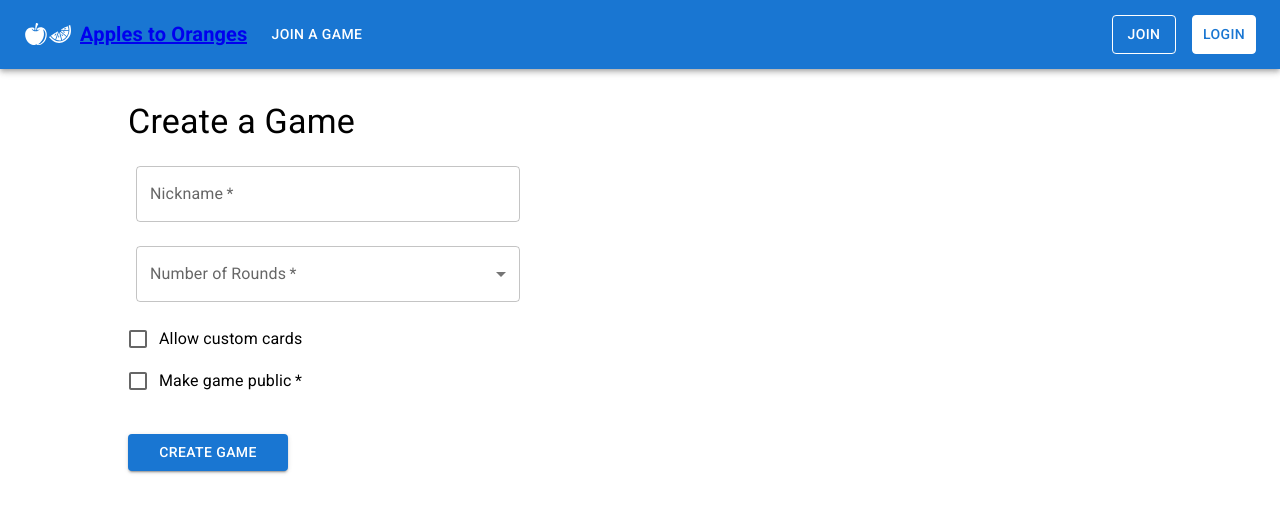
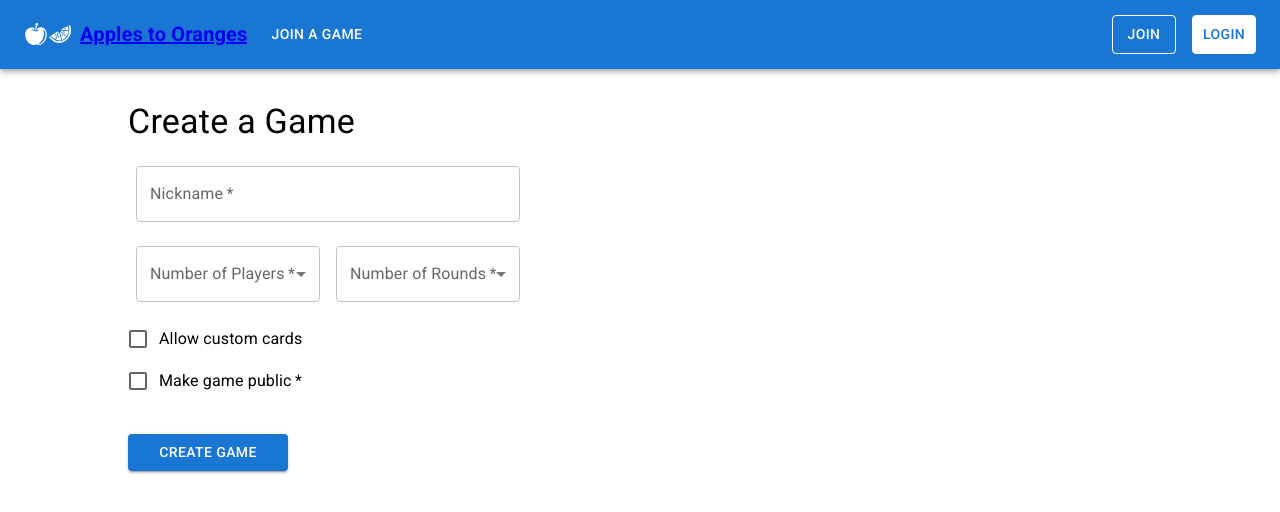
Before and after one commit to ph-castle/apples2oranges, a React (Create React App) app: page /creategame in a window 1280 px wide. Shown: the top 512 px of the page. Built offline with nearby package versions, Linux system fonts and the light colour scheme; what boardgame.io would draw is missing.

Commit message:
connected game room to its unique room

```diff
--- a/src/App.js
+++ b/src/App.js
@@ -1,8 +1,4 @@
 import { React, useState, useEffect } from "react";
-import { Client } from 'boardgame.io/react';
-import { SocketIO, Local } from 'boardgame.io/multiplayer';
-import { Apples } from './game/Apples';
-import { ApplesBoard } from './game/ApplesBoard';
 import { Routes, Route } from 'react-router-dom';
 import { Container } from "@mui/material";
 import Header from "./features/Header";
@@ -10,23 +6,11 @@ import Dashboard from "./features/Dashboard";
 import { CreateGame } from "./features/CreateGame";
 import Lobby from "./features/Lobby";
 import { WaitingRoom } from "./features/WaitingRoom";
+import { Apples2Oranges } from './features/gameRoom'
 import { StyledEngineProvider } from "@mui/material/styles";
-// import { lobbyClient } from "./features/utils/lobbyClient";
 import { useSelector } from "react-redux";
-import { ApplesClient } from './features/utils/ApplesClient';
 
 function App() {
-
-
-  // useEffect(() => {
-  //   getMatchID()
-  //   .then(matchID => {
-  //     console.log(matchID)
-  //     setMatchID(matchID)
-  //   })
-  //   .catch(err => console.log("error getting matchID", err))
-  // }, [])
-
 
   return (
     <StyledEngineProvider injectFirst>
@@ -40,12 +24,7 @@ function App() {
             <Route path="/creategame" element={<CreateGame />} />
             <Route path="/joingame" element={<Lobby />} />
             <Route path="/waitingroom/:matchID" element={<WaitingRoom />} />
-            <Route path="/game/apples/:matchID" element={  <ApplesClient
-                                                              matchID={localStorage.getItem("matchID")}
-                                                              numPlayers={localStorage.getItem("players")}
-                                                              playerID={localStorage.getItem("id")}
-                                                              credentials={localStorage.getItem("credentials")}
-                                                              />} />
+            <Route path="/game/apples/:matchID" element={<Apples2Oranges />}/>
           </Routes>
         </Container>
       </div>
--- a/src/features/CreateGame.js
+++ b/src/features/CreateGame.js
@@ -12,15 +12,12 @@ import {
   TextField,
   Button } from '@mui/material';
 import { lobbyClient } from "./utils/lobbyClient";
-import { useDispatch, useSelector } from "react-redux";
-import { setMatchID, setPlayerID, setPlayerCredentials } from "../app/mainSlice";
 import { useNavigate } from "react-router-dom";
 
 export const CreateGame = () => {
-  const dispatch = useDispatch();
   let navigate = useNavigate();
 
-  const [options, setOptions] = useState({numPlayers: '', unlisted: false});
+  const [options, setOptions] = useState({numPlayers: '', setupData: {}, unlisted: false});
   const [customCards, setCustomCards] = useState();
   const [name, setName] = useState();
 
@@ -33,14 +30,17 @@ export const CreateGame = () => {
     } else if (name === 'nickname') {
       console.log(name, value);
       setName(value);
+    } else if (name === 'rounds') {
+      setOptions({...options, setupData: {rounds: value}});
     } else if (name === 'unlisted') {
       setOptions({...options, [name]: checked});
-      console.log(options);
     } else {
       setOptions({...options, [name]: value});
+      localStorage.setItem('players', value);
     }
 
   }
+  console.log(options);
 
   const clickHandler = () => {
     let matchTemp;
@@ -50,7 +50,6 @@ export const CreateGame = () => {
       .then((match) => {
         console.log("matchID from CreatGame", match);
         matchTemp = match.matchID;
-        dispatch(setMatchID(match.matchID));
         lobbyClient
           .joinMatch("Apples2Oranges", match.matchID, {
             playerName: name,
@@ -72,8 +71,6 @@ export const CreateGame = () => {
       .catch((err) => {
         console.log("catch all error in CreateGamee clickHandler", err);
       });
-    // let match = useSelector((state) => state.matchID)
-
   };
 
 
@@ -99,12 +96,42 @@ export const CreateGame = () => {
           onChange={handleChange}
           sx={{ m: 1, minWidth: '2rem', mb: '1rem' }}
         />
-      <FormControl required sx={{ m: 1, minWidth: '2rem', mb: '1rem' }}>
+      <Box
+        sx={{display: 'flex', justifyContent:'space-between', flexDirection:'row'}}>
+      <FormControl required sx={{ m: 1, minWidth: '2rem', mb: '1rem', width: '50%' }}>
+        <InputLabel id="demo-simple-select-required-label">Number of Players</InputLabel>
+        <Select
+          labelId="demo-simple-select-required-label"
+          id="demo-simple-select-required"
+          name="numPlayers"
+          value={options.numPlayers}
+          label="Number of Players"
+          onChange={handleChange}
+          required
+        >
+          <MenuItem value="">
+            <em>None</em>
+          </MenuItem>
+          <MenuItem value={3}>Three</MenuItem>
+          <MenuItem value={4}>Four</MenuItem>
+          <MenuItem value={5}>Five</MenuItem>
+          <MenuItem value={6}>Six</MenuItem>
+          <MenuItem value={7}>Seven</MenuItem>
+          <MenuItem value={8}>Eight</MenuItem>
+          <MenuItem value={9}>Nine</MenuItem>
+          <MenuItem value={10}>Ten</MenuItem>
+          <MenuItem value={11}>Eleven</MenuItem>
+          <MenuItem value={12}>Twelve</MenuItem>
+        </Select>
+
+      </FormControl>
+      <FormControl required sx={{ m: 1, minWidth: '2rem', mb: '1rem', width: '50%' }}>
         <InputLabel id="demo-simple-select-required-label">Number of Rounds</InputLabel>
         <Select
           labelId="demo-simple-select-required-label"
           id="demo-simple-select-required"
-          name="numPlayers"
+          name="rounds"
+          value={options.setupData.rounds}
           label="Number of Rounds"
           onChange={handleChange}
           required
@@ -127,6 +154,7 @@ export const CreateGame = () => {
         </Select>
 
       </FormControl>
+      </Box>
         <FormControlLabel control={<Checkbox name="customCards"/>} label="Allow custom cards" />
         <FormControlLabel control={<Checkbox name="unlisted" value={options.unlisted} onChange={handleChange} required/>} label="Make game public" />
       </FormGroup>
--- a/src/features/Lobby.js
+++ b/src/features/Lobby.js
@@ -2,8 +2,8 @@ import React, { useState, useEffect } from "react";
 import { Button, Box, Input, Paper, Typography } from "@mui/material";
 import { styled } from "@mui/material/styles";
 import { lobbyClient } from "./utils/lobbyClient";
-import { useDispatch, useSelector } from "react-redux";
-import { setMatchID, setPlayerID, setPlayerCredentials } from "../app/mainSlice";
+// import { useDispatch, useSelector } from "react-redux";
+// import { setMatchID, setPlayerID, setPlayerCredentials } from "../app/mainSlice";
 import { useNavigate } from "react-router-dom";
 
 
@@ -17,7 +17,6 @@ const Item = styled(Paper)(() => ({
 
 //Need to get current playerId
 const Lobby = () => {
-  const dispatch = useDispatch();
   let navigate = useNavigate();
 
   const [playerMatch, setPlayerMatch] = useState([]);
--- a/src/features/WaitingRoom.js
+++ b/src/features/WaitingRoom.js
@@ -6,10 +6,9 @@ import {
   List,
   ListItem,
   ListItemText,
-  createTheme,
-  ThemeProvider } from "@mui/material";
-import { useParams, useNavigate } from 'react-router-dom';
-import { lobbyClient } from './utils/lobbyClient'
+ } from "@mui/material";
+import { useParams, useNavigate, Route, Routes } from 'react-router-dom';
+import { lobbyClient } from './utils/lobbyClient';
 
 
 export const WaitingRoom = () => {
@@ -27,10 +26,10 @@ useEffect(() => {
       .then(({players}) => {
         console.log(players);
         setPlayers(players);
-        localStorage.setItem("players", players);
+        // localStorage.setItem("players", players.length);
         const currentPlayers = players.filter((player) => player.name);
         setCurrPlayers(currentPlayers);
-        if (currentPlayers.length === 3) {
+        if (currentPlayers.length === players.length) {
           setShow(true); //everyone has joined, show them the board
         }
       })
--- /dev/null
+++ b/src/features/gameRoom.js
@@ -0,0 +1,13 @@
+import React from 'react';
+import { ApplesClient } from './utils/ApplesClient';
+
+export const Apples2Oranges = () => {
+
+return (
+  <ApplesClient
+    matchID={localStorage.getItem("matchID")}
+    playerID={localStorage.getItem("id")}
+    credentials={localStorage.getItem("credentials")}
+    />
+    )
+}
--- a/src/features/utils/ApplesClient.js
+++ b/src/features/utils/ApplesClient.js
@@ -1,7 +1,11 @@
+import React, {useState} from 'react'
 import { Client } from 'boardgame.io/react';
 import { SocketIO } from 'boardgame.io/multiplayer';
 import { Apples } from '../../game/Apples';
 import { ApplesBoard } from '../../game/ApplesBoard';
+
+const numPlayers = localStorage.getItem('players');
+console.log(numPlayers);
 
 export const ApplesClient = Client({
   game: Apples,
--- a/src/game/Apples.js
+++ b/src/game/Apples.js
@@ -11,6 +11,7 @@ export const Apples = {
     name: 'Apples2Oranges',
 
    setup: (ctx) => ({
+
         players: Array(ctx.numPlayers).fill({hand: [], winningCards: []}),
 
         secret: {
```
